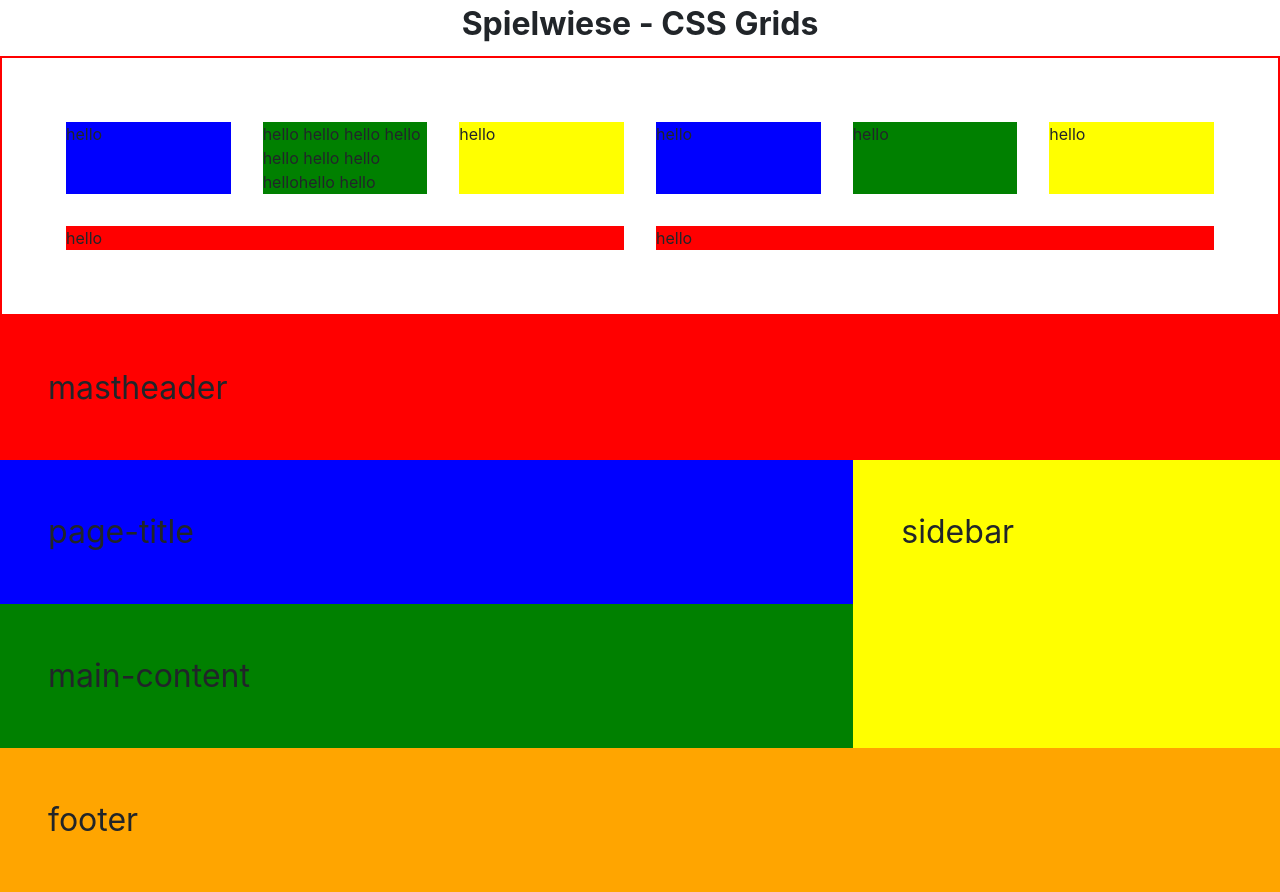
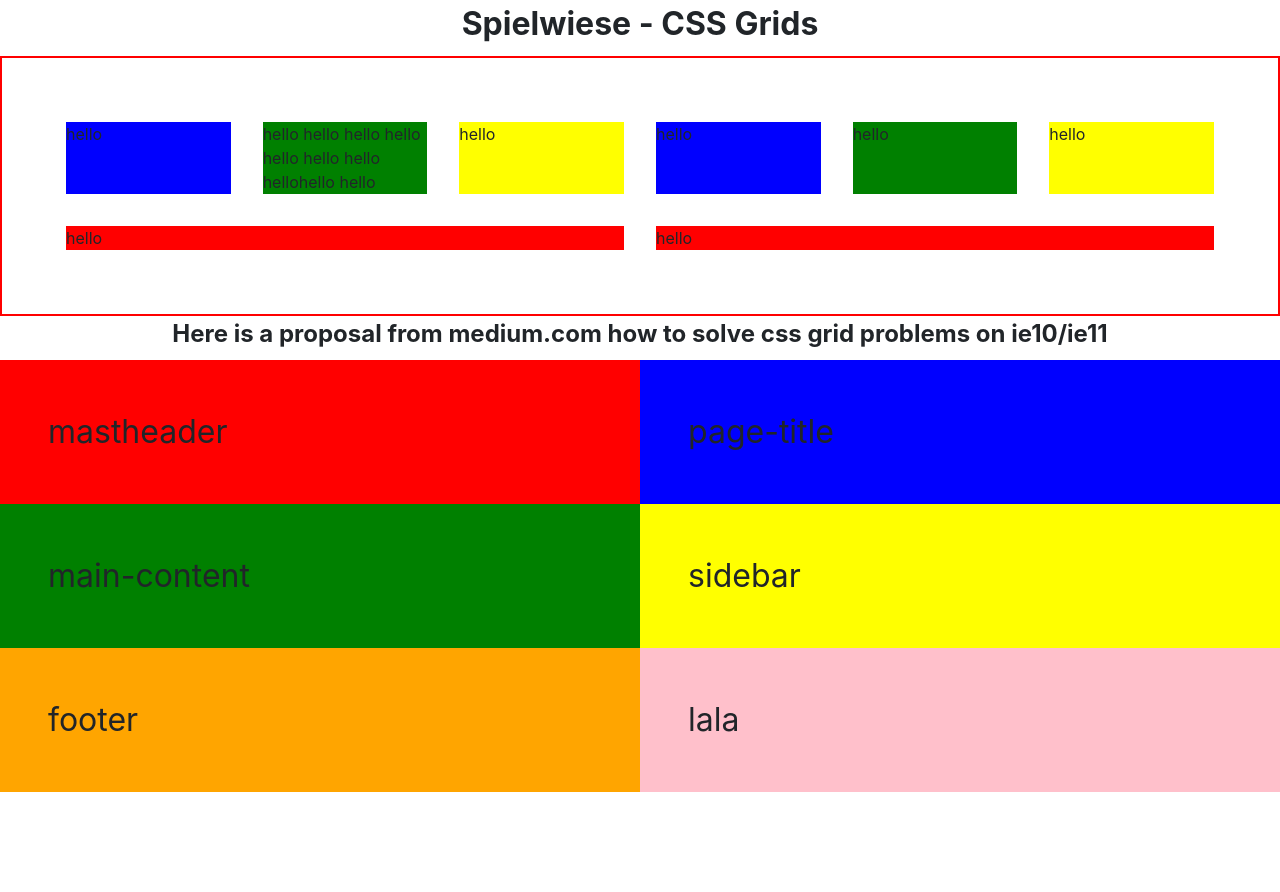
Before and after one commit to Tonisal/spielwiese, a website: page html/cssgrid.html in a window 1280 px wide. After the commit the page ends 800 px from the top, so only its background shows below. Drawn offline with Linux system fonts and the light colour scheme.

Commit message:
add current status

```diff
--- a/assets/src/scss/_grid.scss
+++ b/assets/src/scss/_grid.scss
@@ -1,4 +1,4 @@
-@function  grid-columns($amount) {
+@function grid-columns($amount) {
   @return percentage(1 / $amount);
 }
 
@@ -32,39 +32,38 @@
   background-color: red;
 }
 
-
 //The IE 10/11 Try
+//https://medium.com/@elad/supporting-css-grid-in-internet-explorer-b38669e75d66
 
 .site {
   display: grid;
-  grid-template-columns: 2fr 1fr;
-  grid-template-areas: "header header" "title sidebar" "main sidebar" "footer footer";
+  grid-template-columns: 1fr 1fr;
 
   * {
     padding: 3rem;
     font-size: 2rem;
   }
   .mastheader {
-    grid-area: header;
     background-color: red;
   }
 
   .page-title {
-    grid-area: title;
     background-color: blue;
   }
 
   .main-content {
-    grid-area: main;
     background-color: green;
   }
 
   .sidebar {
-    grid-area: sidebar;
     background-color: yellow;
   }
+
   .footer {
-    grid-area: footer;
     background-color: orange;
   }
+
+  .lala {
+    background-color: pink;
+  }
 }
--- a/html/cssgrid.html
+++ b/html/cssgrid.html
@@ -21,12 +21,14 @@
         <div class="container-item-8">hello</div>
     </div>
 
+    <h2>Here is a proposal from medium.com how to solve css grid problems on ie10/ie11</h2>
     <div class="site">
         <div class="mastheader">mastheader</div>
         <div class="page-title">page-title</div>
         <div class="main-content">main-content</div>
         <div class="sidebar">sidebar</div>
         <div class="footer">footer</div>
+        <div class="lala">lala</div>
     </div>
 </main>
 
```
Also changed, not shown: assets/dst/css/min/style.min.css, assets/dst/css/style.css.
